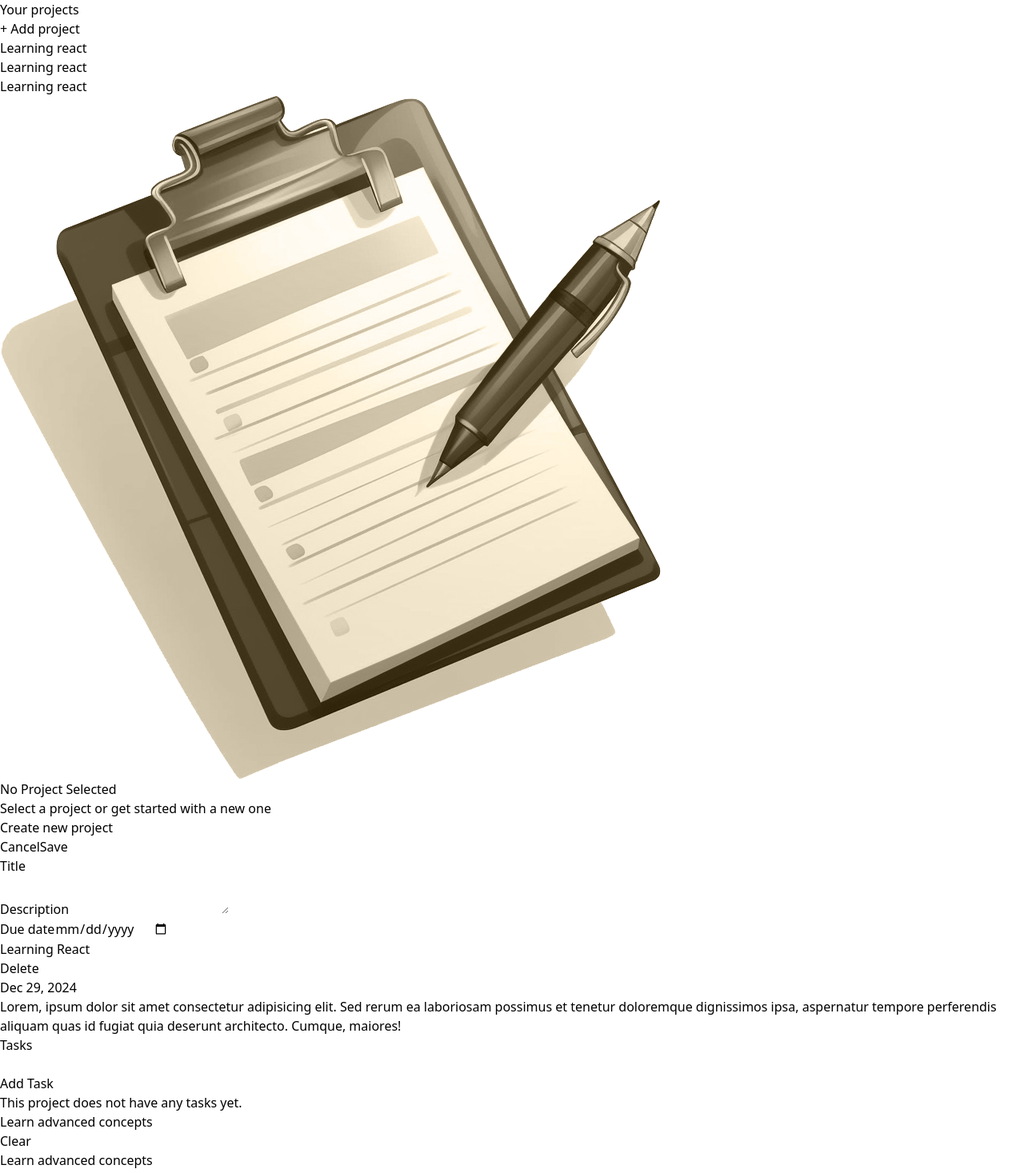
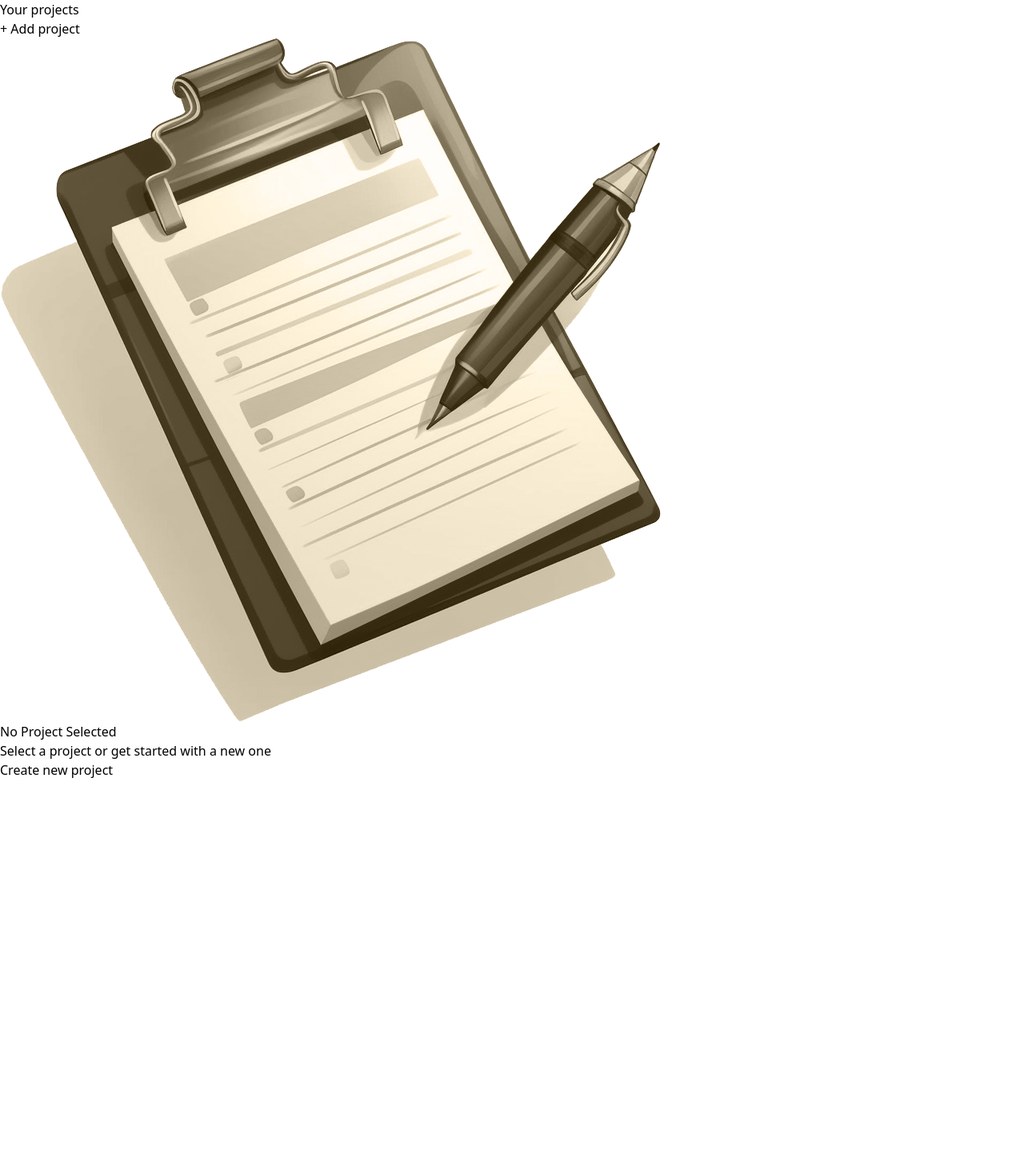
Before and after one commit to szkrin/another-project, a React (Vite) app: page / in a window 1280 px wide. Shown: the top 1467 px of the page at 80% size. After the commit the page ends 975 px from the top, so only its background shows below. Built offline with nearby package versions, Linux system fonts and the light colour scheme.

Commit message:
adding logic to app

```diff
--- a/src/App.jsx
+++ b/src/App.jsx
@@ -1,18 +1,55 @@
 import AddProject from './components/AddProject';
 import NoProject from './components/NoProjects';
-import Task from './components/Task';
+import Project from './components/Project';
 import Menu from './components/Menu';
+import { useState } from 'react';
+
+const projects = {};
+
 function App() {
+
+
+  const [content, setContent] = useState('NoProject');
+
+
+  function onCreateProjectHandler() {
+    setContent('AddProject');
+  }
+
+  function onCancelHandler() {
+    setContent('NoProject');
+  }
+
+  function addNewProjectHandler(title, description, date) {
+    projects[title] = {
+      description: description,
+      dueDate: date,
+      tasks: []
+    };
+    setContent('NoProject');
+  }
+
+  function viewProjectHandler(clickedProject) {
+    setContent(clickedProject);
+  }
+
+  function onDeleteProjectHandler(project) {
+    delete projects[project];
+    setContent('NoProject');
+  }
+
   return (
     <>
       <main className='flex'>
         <div className='flex-[0.15] p-12 bg-slate-800 h-[calc(100vh-3rem)] text-slate-100 space-y-8 rounded-tr-2xl mt-12'>
-          <Menu />
+          <Menu onCreateProject={onCreateProjectHandler} projects={projects} onProjectClick={viewProjectHandler} />
         </div>
         <div className='flex-[0.85] flex-col content-center text-center h-[calc(100vh-3rem)] space-y-8 mt-12'>
-          <NoProject />
-          <AddProject />
-          <Task />
+          {
+            content == 'NoProject' ? <NoProject onCreateProject={onCreateProjectHandler} /> :
+              content == 'AddProject' ? <AddProject onCancel={onCancelHandler} onSave={addNewProjectHandler} projects={projects} /> :
+                <Project onDelete={() => onDeleteProjectHandler(content)} title={content} project={projects[content]} />
+          }
         </div>
       </main>
     </>
--- a/src/components/AddProject.jsx
+++ b/src/components/AddProject.jsx
@@ -1,22 +1,42 @@
-export default function AddProject() {
+import { useRef, useState } from "react"
+
+export default function AddProject({ onCancel, onSave, projects }) {
+    const titleRef = useRef();
+    const descRef = useRef();
+    const dateRef = useRef();
+
+    const [validationErrors, setValidationErrors] = useState(null);
+
+    function checkValidation(title, desc, date) {
+        if (title !== '' && desc !== '' && date !== '' && !projects[title]) {
+            onSave(title, desc, date);
+        } else if (title !== '' && desc !== '' && date !== '') {
+            setValidationErrors("Project with that name already exists");
+        } else {
+            setValidationErrors("Please fill entire form");
+        }
+    }
+
     return (
-        <form className='text-left p-10 w-1/2 m-auto text-slate-800 space-y-6'>
+        <div className='text-left p-10 w-1/2 m-auto text-slate-800 space-y-6'>
             <div className='text-right space-x-6'>
-                <button className='text-lg'>Cancel</button>
-                <button className='text-lg px-7 py-2 bg-slate-800 text-slate-100 rounded-lg'>Save</button>
+                <button onClick={onCancel} className='text-lg'>Cancel</button>
+                <button onClick={() => checkValidation(titleRef.current.value, descRef.current.value, dateRef.current.value)} className='text-lg px-7 py-2 bg-slate-800 text-slate-100 rounded-lg'>Save</button>
             </div>
             <div className='space-y-2'>
                 <label className='uppercase text-lg font-semibold'>Title</label>
-                <input className='w-full border-2 bg-slate-300 p-2' type='text'></input>
+                <input ref={titleRef} className='w-full border-2 bg-slate-300 p-2' type='text'></input>
             </div>
             <div className='space-y-2'>
                 <label className='uppercase text-lg font-semibold'>Description</label>
-                <textarea className='w-full h-24 border-2 bg-slate-300 p-2'></textarea>
+                <textarea ref={descRef} className='w-full h-24 border-2 bg-slate-300 p-2'></textarea>
             </div>
             <div className='space-y-2'>
                 <label className='uppercase text-lg font-semibold'>Due date</label>
-                <input className='w-full border-2 p-2 bg-slate-300' type='date'></input>
+                <input ref={dateRef} className='w-full border-2 p-2 bg-slate-300' type='date'></input>
             </div>
-        </form>
+            {validationErrors && <div className="text-2xl text-red-500 text-center p-2 font-bold uppercase">{validationErrors}</div>}
+
+        </div>
     )
 }
--- a/src/components/Menu.jsx
+++ b/src/components/Menu.jsx
@@ -1,12 +1,12 @@
-export default function Menu() {
+export default function Menu({ onCreateProject, projects, onProjectClick }) {
     return (
         <>
             <h2 className='font-bold text-3xl uppercase'>Your projects</h2>
-            <button className='p-4 rounded-lg border-2 uppercase'>+ Add project</button>
+            <button onClick={onCreateProject} className='p-4 rounded-lg border-2 uppercase'>+ Add project</button>
             <ul className='space-y-4 text-slate-300 ml-4'>
-                <li>Learning react</li>
-                <li>Learning react</li>
-                <li>Learning react</li>
+                {Object.entries(projects).map(([key, val], i) =>
+                    <li key={i}><button onClick={() => onProjectClick(key)}>{key}</button></li>
+                )}
             </ul>
         </>
     )
--- a/src/components/NoProjects.jsx
+++ b/src/components/NoProjects.jsx
@@ -1,11 +1,11 @@
 import noProjectImage from '../assets/no-projects.png';
-export default function NoProject() {
+export default function NoProject({onCreateProject}) {
     return (
         <>
             <img className='size-24 m-auto' src={noProjectImage} />
             <h2 className='font-bold text-3xl text-slate-800'>No Project Selected</h2>
             <p className='text-lg text-slate-800 font-semibold'>Select a project or get started with a new one</p>
-            <button className='text-slate-100 p-4 rounded-lg border-2 bg-slate-800'>Create new project</button>
+            <button onClick={onCreateProject} className='text-slate-100 p-4 rounded-lg border-2 bg-slate-800'>Create new project</button>
         </>
     )
 }
--- a/src/components/Task.jsx
+++ b/src/components/Project.jsx
@@ -1,21 +1,21 @@
 import TasksList from "./TasksList";
 
 
-export default function Task() {
+export default function Project({ title, project, onDelete }) {
     return (
         <>
             <div className='text-left m-auto p-10 w-3/4 grid grid-cols-3 text-slate-800 gap-6 text-lg'>
                 <div className='col-span-2'>
-                    <h2 className='font-bold text-3xl'>Learning React</h2>
+                    <h2 className='font-bold text-3xl'>{title}</h2>
                 </div>
                 <div className='text-right'>
-                    <button className='font-semibold'>Delete</button>
+                    <button onClick={onDelete} className='font-semibold'>Delete</button>
                 </div>
                 <div className='col-span-3'>
-                    <span className='text-slate-500'>Dec 29, 2024</span>
+                    <span className='text-slate-500'>{project.dueDate}</span>
                 </div>
                 <div className='col-span-3 border-b-2 border-slate-600 pb-10'>
-                    Lorem, ipsum dolor sit amet consectetur adipisicing elit. Sed rerum ea laboriosam possimus et tenetur doloremque dignissimos ipsa, aspernatur tempore perferendis aliquam quas id fugiat quia deserunt architecto. Cumque, maiores!
+                    {project.description}
                 </div>
                 <div className='col-span-3'>
                     <h2 className='font-bold text-3xl mt-4'>Tasks</h2>
```
